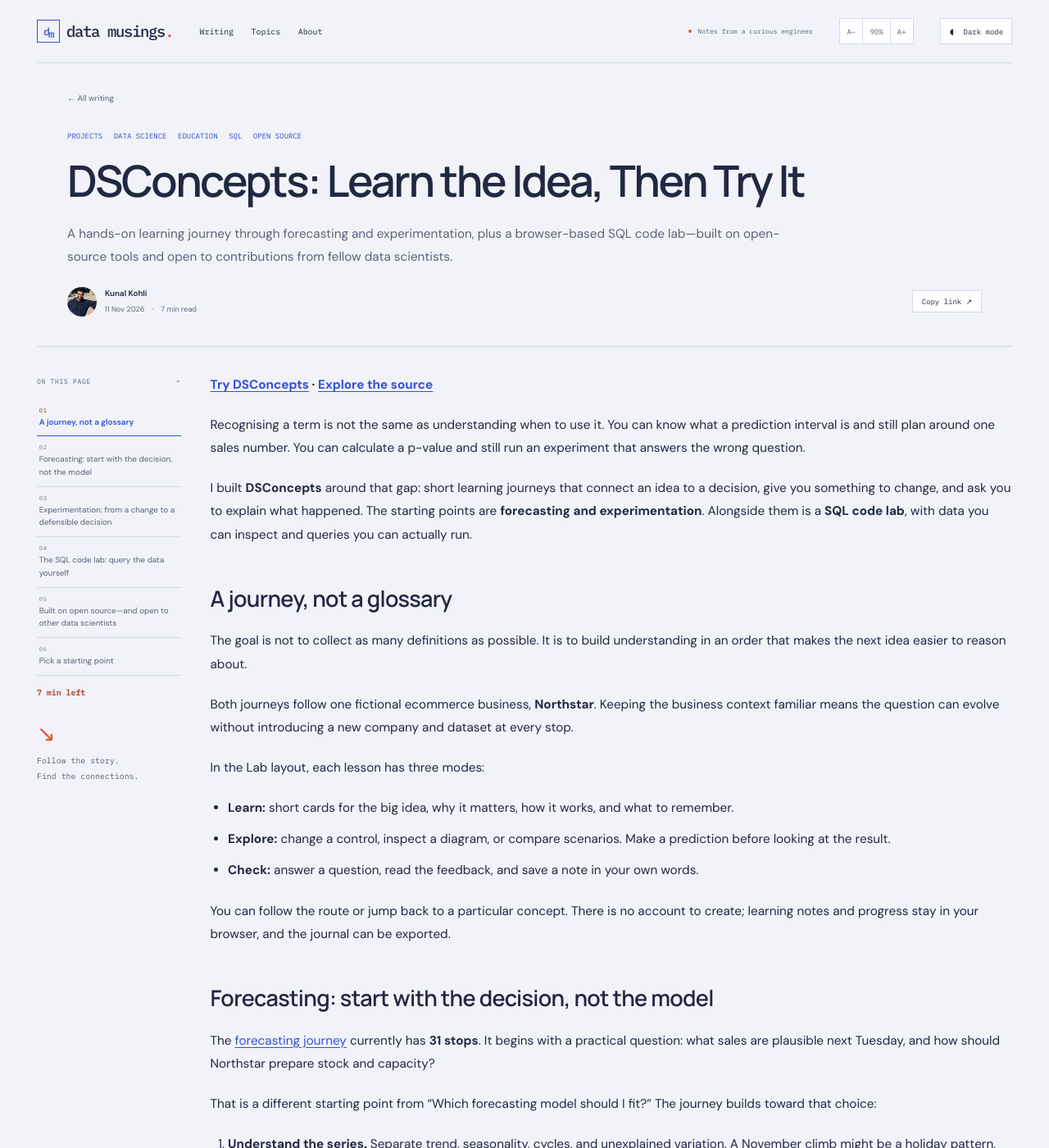
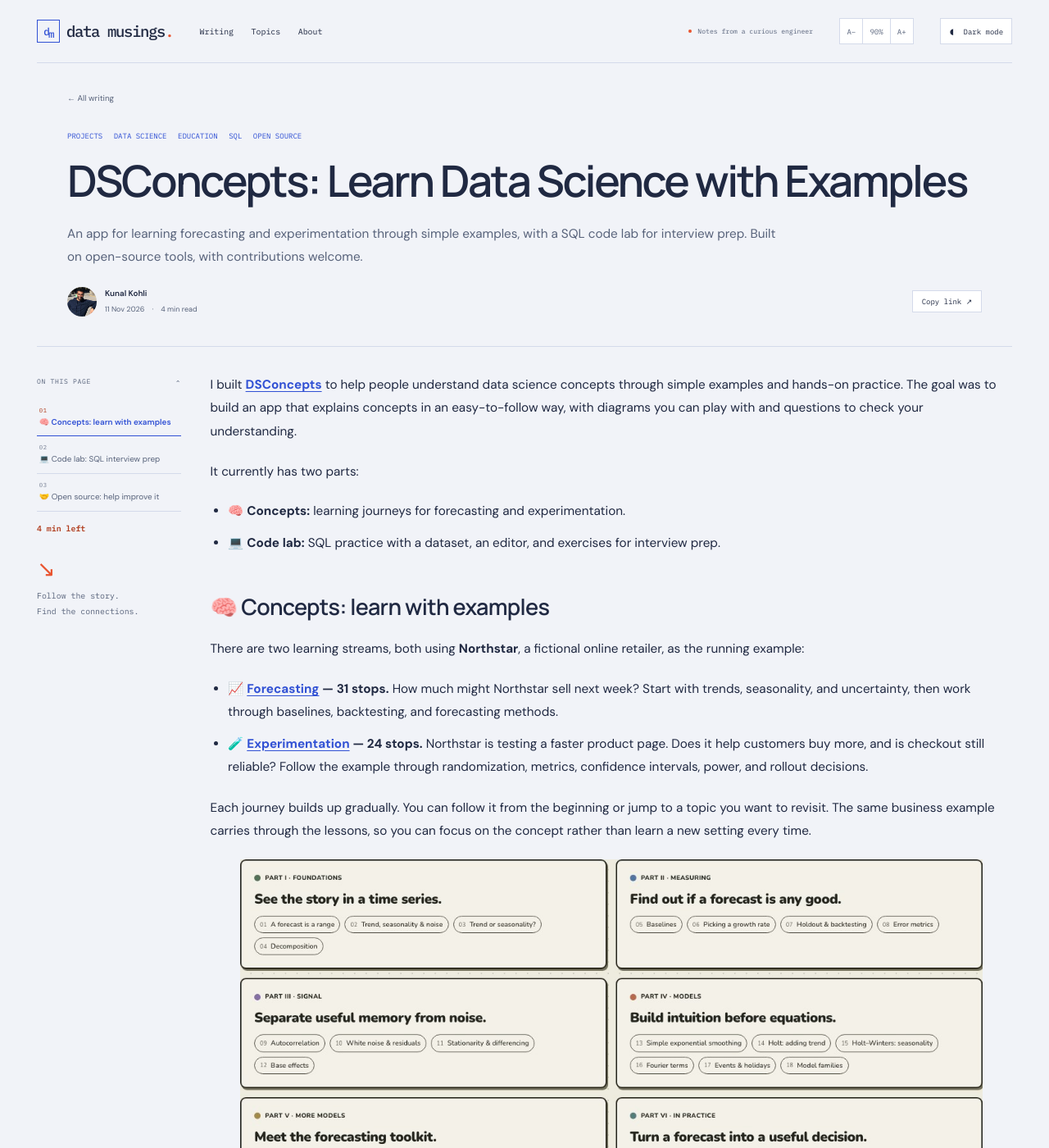
Before and after one commit to kunalkohli/kunalkohli.github.io, a Jekyll site: the page built from _posts/2026-11-11-dsconcepts-learning-journeys.md, in a window 1280 px wide and 1400 px high. Shown: the whole window at 82% size. Built offline with Jekyll 4.4.1, drawn with Linux system fonts in a browser that asks for light colours; some of the changed text lies outside the part shown.

Commit message:
Simplify DSConcepts post into a four-minute illustrated introduction

```diff
--- a/_posts/2026-11-11-dsconcepts-learning-journeys.md
+++ b/_posts/2026-11-11-dsconcepts-learning-journeys.md
@@ -1,124 +1,91 @@
 ---
 layout: post
-title: "DSConcepts: Learn the Idea, Then Try It"
+title: "DSConcepts: Learn Data Science with Examples"
 date: 2026-11-11 20:00:00 -0500
 categories: [projects, data-science, education, sql, open-source]
-description: "A hands-on learning journey through forecasting and experimentation, plus a browser-based SQL code lab—built on open-source tools and open to contributions from fellow data scientists."
+description: "An app for learning forecasting and experimentation through simple examples, with a SQL code lab for interview prep. Built on open-source tools, with contributions welcome."
 comments: true
 published: true
 ---
 
-**[Try DSConcepts](https://dsconcepts.vercel.app) · [Explore the source](https://github.com/kunalkohli/stats_learning)**
+I built **[DSConcepts](https://dsconcepts.vercel.app)** to help people understand data science concepts through simple examples and hands-on practice. The goal was to build an app that explains concepts in an easy-to-follow way, with diagrams you can play with and questions to check your understanding.
 
-Recognising a term is not the same as understanding when to use it. You can know what a prediction interval is and still plan around one sales number. You can calculate a p-value and still run an experiment that answers the wrong question.
+It currently has two parts:
 
-I built **DSConcepts** around that gap: short learning journeys that connect an idea to a decision, give you something to change, and ask you to explain what happened. The starting points are **forecasting and experimentation**. Alongside them is a **SQL code lab**, with data you can inspect and queries you can actually run.
+- 🧠 **Concepts:** learning journeys for forecasting and experimentation.
+- 💻 **Code lab:** SQL practice with a dataset, an editor, and exercises for interview prep.
 
 <!--more-->
 
-## A journey, not a glossary
+## 🧠 Concepts: learn with examples
 
-The goal is not to collect as many definitions as possible. It is to build understanding in an order that makes the next idea easier to reason about.
+There are two learning streams, both using **Northstar**, a fictional online retailer, as the running example:
 
-Both journeys follow one fictional ecommerce business, **Northstar**. Keeping the business context familiar means the question can evolve without introducing a new company and dataset at every stop.
+- 📈 **[Forecasting](https://dsconcepts.vercel.app/forecasting) — 31 stops.** How much might Northstar sell next week? Start with trends, seasonality, and uncertainty, then work through baselines, backtesting, and forecasting methods.
+- 🧪 **[Experimentation](https://dsconcepts.vercel.app/experimentation) — 24 stops.** Northstar is testing a faster product page. Does it help customers buy more, and is checkout still reliable? Follow the example through randomization, metrics, confidence intervals, power, and rollout decisions.
 
-In the Lab layout, each lesson has three modes:
-
-- **Learn:** short cards for the big idea, why it matters, how it works, and what to remember.
-- **Explore:** change a control, inspect a diagram, or compare scenarios. Make a prediction before looking at the result.
-- **Check:** answer a question, read the feedback, and save a note in your own words.
-
-You can follow the route or jump back to a particular concept. There is no account to create; learning notes and progress stay in your browser, and the journal can be exported.
-
-## Forecasting: start with the decision, not the model
-
-The [forecasting journey](https://dsconcepts.vercel.app/forecasting) currently has **31 stops**. It begins with a practical question: what sales are plausible next Tuesday, and how should Northstar prepare stock and capacity?
-
-That is a different starting point from “Which forecasting model should I fit?” The journey builds toward that choice:
-
-1. **Understand the series.** Separate trend, seasonality, cycles, and unexplained variation. A November climb might be a holiday pattern, not permanent growth.
-2. **Build a benchmark.** Try simple baselines before asking whether a more complex method adds value.
-3. **Test honestly.** Hold out future observations, walk forward through historical forecast origins, and compare errors at the horizons the decision needs.
-4. **Diagnose what remains.** Explore autocorrelation, residual patterns, and the difference between useful memory and noise.
-5. **Choose a method for a reason.** Connect smoothing, Fourier terms, ARIMA, and other approaches to the patterns they are intended to represent.
-6. **Return to the decision.** Consider uncertainty, driver availability, coherent totals, and the distinction between a forecast, a target, and a plan.
+Each journey builds up gradually. You can follow it from the beginning or jump to a topic you want to revisit. The same business example carries through the lessons, so you can focus on the concept rather than learn a new setting every time.
 
 <figure>
   <a href="{{ '/img/dsconcepts/forecasting-journey.jpg' | relative_url }}"><img src="{{ '/img/dsconcepts/forecasting-journey.jpg' | relative_url }}" alt="The six parts of the forecasting journey, from time-series foundations and evaluation to models and practical decisions." width="1160" height="577" loading="lazy"></a>
-  <figcaption>The forecasting route: foundations first, model choices later. Open the image for a closer look.</figcaption>
+  <figcaption>📈 The forecasting journey. Click the image to explore the topics.</figcaption>
 </figure>
-
-The playgrounds make those distinctions tangible. Change the amount of history used for a forecast. Step through a rolling backtest. Add Fourier waves and compare how a flexible fit behaves with one year of history versus five.
-
-These are **small teaching implementations using constructed data**, not a production forecasting service. The point is to reveal an assumption or a failure mode—not to suggest that a convincing curve proves a model is good. Lessons also link to deeper reading, including [Forecasting: Principles and Practice](https://otexts.com/fpp3/).
-
-## Experimentation: from a change to a defensible decision
-
-The [experimentation journey](https://dsconcepts.vercel.app/experimentation) has **24 stops**, following Northstar as it tests a new product-page cache. A faster page sounds useful. But does it help buyers complete purchases, and does checkout remain reliable?
-
-The sequence follows the questions an experiment needs to answer:
-
-- **Design the comparison:** define the hypothesis, success metrics, assignment unit, and population being measured.
-- **Measure the right outcomes:** distinguish conversion lift from latency improvements, and keep reliability guardrails visible.
-- **Reason about evidence:** explore sampling variation, confidence intervals, p-values, power, and minimum detectable effects.
-- **Avoid misleading wins:** examine underpowered tests, repeated peeking, multiple comparisons, and interference through shared infrastructure.
-- **Make the call:** bring the evidence, uncertainty, cost, and operational risks together before shipping, holding, or stopping.
 
 <figure>
   <a href="{{ '/img/dsconcepts/experimentation-journey.jpg' | relative_url }}"><img src="{{ '/img/dsconcepts/experimentation-journey.jpg' | relative_url }}" alt="The experimentation journey, moving from randomization and measurement through inference, hidden traps, and rollout decisions." width="1160" height="509" loading="lazy"></a>
-  <figcaption>One running experiment, with each stage adding another part of the decision.</figcaption>
+  <figcaption>🧪 The experimentation journey, from setting up a test to deciding what to ship.</figcaption>
 </figure>
 
-For example, keep the observed lift fixed while changing the sample size. The estimated effect can stay the same while its precision changes substantially. That is easier to internalise when you can manipulate it than when it appears only as a formula.
+In the Lab layout, lessons follow a simple flow:
 
-The examples are simulated, not results from a real marketplace. Each playground makes its assumptions and limitations explicit, with further reading from sources such as [Microsoft's Experimentation Platform](https://www.microsoft.com/en-us/research/group/experimentation-platform-exp/).
+- 📖 **Learn:** read a short explanation with examples and a takeaway.
+- 🎛️ **Explore:** change a slider or compare scenarios to see what happens.
+- ✅ **Check:** answer a question and read the explanation.
 
-## The SQL code lab: query the data yourself
+For example, you can change how much sales history a forecast uses, or increase an experiment's sample size while keeping its observed lift the same. Watching the result change helps explain what the method is doing and what its assumptions mean.
 
-Conceptual understanding is one half of the work. The other half is being able to ask a precise question of a dataset—and notice when your query answers a different one.
+The data is simulated, and the playgrounds are teaching tools—not production forecasting or experimentation systems. Lessons include limitations and links to further reading. You can also save notes and export your learning journal.
 
-The [SQL lab](https://dsconcepts.vercel.app/sql-practice) has **24 problems: 12 basic and 12 advanced**. They use six related Northstar tables: customers, products, orders, order items, payments, and refunds.
+## 💻 Code lab: SQL interview prep
 
-You start with filtering, aggregation, and joins, then move to cohorts, ranking, `LEAD`/`LAG`, running totals, and refund-safe financial calculations. The data includes deliberately awkward cases: missing emails, customers without orders, ties, failed payments, and multiple refunds.
+The second part is a **[SQL code lab](https://dsconcepts.vercel.app/sql-practice)** for practising interview-style questions. It has **24 problems: 12 basic and 12 advanced**, using six related Northstar tables: customers, products, orders, order items, payments, and refunds.
 
-The workspace gives you:
+The exercises cover:
 
-- A problem statement and required output columns.
-- A blank SQL editor, with schema and sample data alongside it.
-- Real query execution and result tables—not a multiple-choice approximation of SQL.
-- Progressive hints and an optional solution with an explanation.
-- An answer check based on results, rather than matching your query text to one prescribed solution.
+- 🟢 **Basics:** filtering, aggregation, joins, dates, and missing values.
+- 🔵 **Advanced topics:** cohorts, ranking, `LEAD`/`LAG`, running totals, and calculations involving payments and refunds.
+
+Each problem starts with a blank editor. The schema and sample data are available alongside it, so you can inspect the tables before writing your query.
+
+The practice loop is straightforward:
+
+1. 📝 Read the question and required output columns.
+2. ▶️ Write and run your SQL against the provided data.
+3. 🔍 Inspect the results and check your answer.
+4. 💡 Use a hint or reveal the solution and explanation if you get stuck.
 
 <figure>
   <a href="{{ '/img/dsconcepts/sql-lab.jpg' | relative_url }}"><img src="{{ '/img/dsconcepts/sql-lab.jpg' | relative_url }}" alt="The SQL lab showing a monthly-revenue query, its six result rows, and the orders table schema beside the editor." width="1160" height="1082" loading="lazy"></a>
-  <figcaption>A query executed against the simulated Northstar data. Monetary values are stored in USD cents; the engine uses DuckDB SQL.</figcaption>
+  <figcaption>💻 Running a monthly-revenue query, with the schema beside the editor. Amounts are stored in USD cents.</figcaption>
 </figure>
 
-One advanced problem asks for customers whose **first-ever completed order was in March and exceeded $100**. Filtering to March before finding the first order answers a subtly different question. The exercise is about the business definition as much as the window function.
+One question asks for customers whose **first-ever completed order was in March and exceeded $100**. Finding the first order *after* filtering to March gives a different answer. These exercises are designed to practise both SQL and reading the question carefully.
 
-Checking also runs against an amount-variation dataset to catch some hardcoded answers and threshold mistakes. Passing both datasets is useful feedback, not proof that a query is correct for every possible input.
+Answer checking compares results, not your query text, and uses a second dataset variation to catch some common mistakes. It is useful practice feedback, not a guarantee that a query works for every possible dataset. The dialect is **DuckDB SQL**.
 
-## Built on open source—and open to other data scientists
+## 🤝 Open source: help improve it
 
-The SQL lab is powered by **[DuckDB-Wasm](https://github.com/duckdb/duckdb-wasm)**, the open-source WebAssembly build of DuckDB. It runs SQL in a browser worker, so there is no database server to set up and your queries are not uploaded to a query service. **[CodeMirror](https://codemirror.net/)** provides the editor, including syntax highlighting and completion.
+The SQL lab is powered by **[DuckDB-Wasm](https://github.com/duckdb/duckdb-wasm)**, which runs DuckDB in your browser. There is no database server to install, and queries are not uploaded to a query service. **[CodeMirror](https://codemirror.net/)** provides the editor, and the app is built with Next.js and React.
 
-The application is built with [Next.js](https://nextjs.org/) and [React](https://react.dev/). The lesson content, diagrams, and teaching calculations live in the project itself; they are not a closed course hidden behind those libraries.
+**[DSConcepts is open source under the MIT licence](https://github.com/kunalkohli/stats_learning/blob/main/LICENSE)**, including the lesson content and teaching code. I would love fellow data scientists to contribute:
 
-**[DSConcepts is open source under the MIT licence](https://github.com/kunalkohli/stats_learning/blob/main/LICENSE).** I want fellow data scientists to be able to improve the concepts, not just use the finished pages.
+- ✍️ A simpler explanation or a better example.
+- 📊 A diagram or interactive exercise for a concept.
+- 🧩 A SQL question, dataset variation, or alternative solution.
+- 🐛 A correction where a calculation or explanation is wrong.
 
-Useful contributions can be small:
+You do not need to build a whole learning stream to help. Improving one confusing lesson is a useful contribution. The [README](https://github.com/kunalkohli/stats_learning#readme) explains how to run the app and where the content lives. [Open an issue](https://github.com/kunalkohli/stats_learning/issues) or send a pull request with your suggestion.
 
-- **Clarify an explanation:** point out where an assumption is missing or an example could be misunderstood.
-- **Add a counterexample:** show when an apparently sensible forecasting or experimentation rule breaks down.
-- **Improve a playground:** make a concept more visible, fix a calculation, or add a test for an edge case.
-- **Extend the SQL lab:** propose a problem, a dataset variation, or an alternative correct solution that the checker should accept.
+No sign-up is needed to try it. Notes, progress, and SQL drafts stay in your browser, so they do not sync across devices.
 
-The [repository README](https://github.com/kunalkohli/stats_learning#readme) explains how to run the app and where the curricula, teaching helpers, and SQL exercises live. [Open an issue](https://github.com/kunalkohli/stats_learning/issues) with a concrete example, or fork the repository and send a pull request. A clearer explanation backed by a good example is just as welcome as a code change.
-
-## Pick a starting point
-
-- **[Forecasting](https://dsconcepts.vercel.app/forecasting):** follow a series from uncertainty to a useful planning decision.
-- **[Experimentation](https://dsconcepts.vercel.app/experimentation):** follow a proposed change from random assignment to a rollout decision.
-- **[SQL practice](https://dsconcepts.vercel.app/sql-practice):** inspect the data, write a query, and test your understanding.
-
-The ambition is simple: fewer terms we merely recognise, more ideas we can explain, test, and use. And, with other data scientists contributing, better explanations than any one person could write alone.
+🚀 **[Try DSConcepts](https://dsconcepts.vercel.app)** or **[explore the source on GitHub](https://github.com/kunalkohli/stats_learning)**. Pick a concept, try an example, or work through a SQL problem—and let me know what would make it more useful.
```
Also changed, not shown: scripts/test-dsconcepts-post.cjs (+5 -4 lines).
